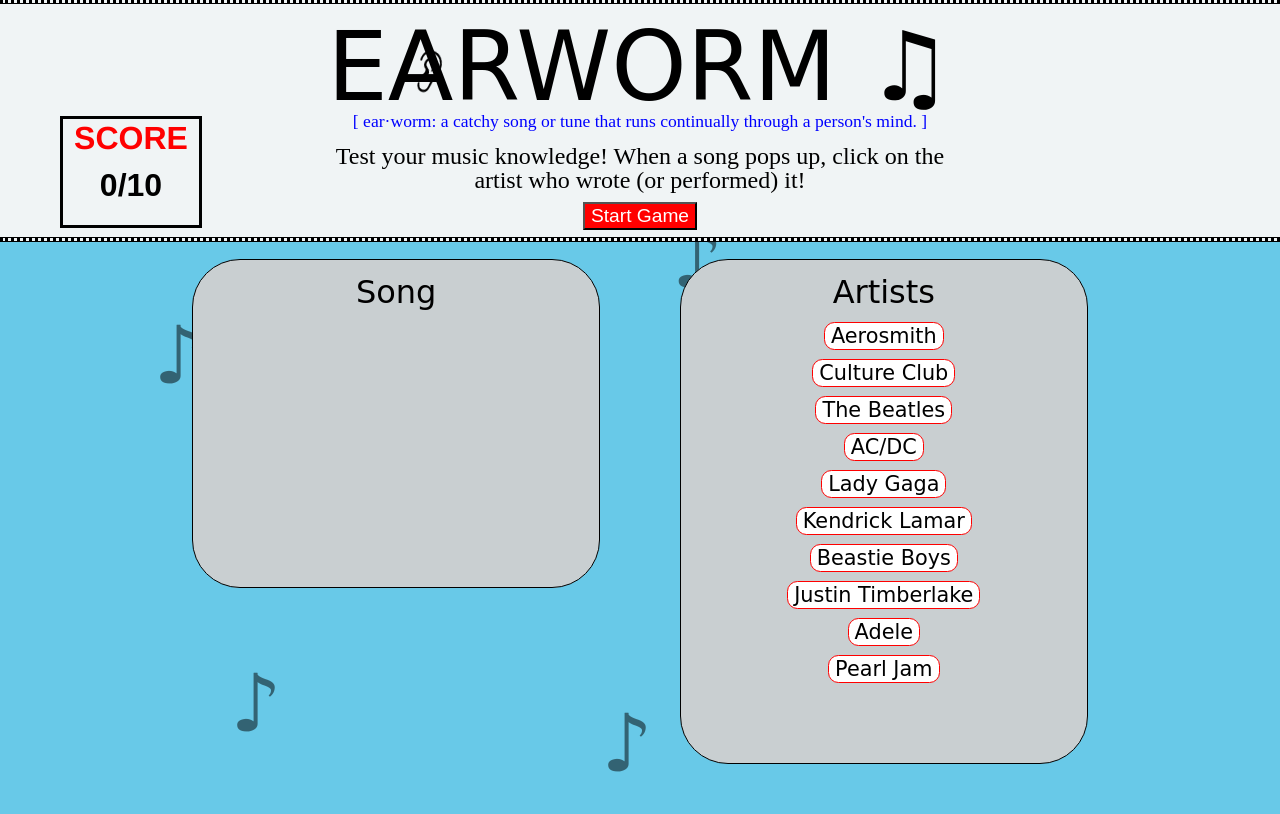
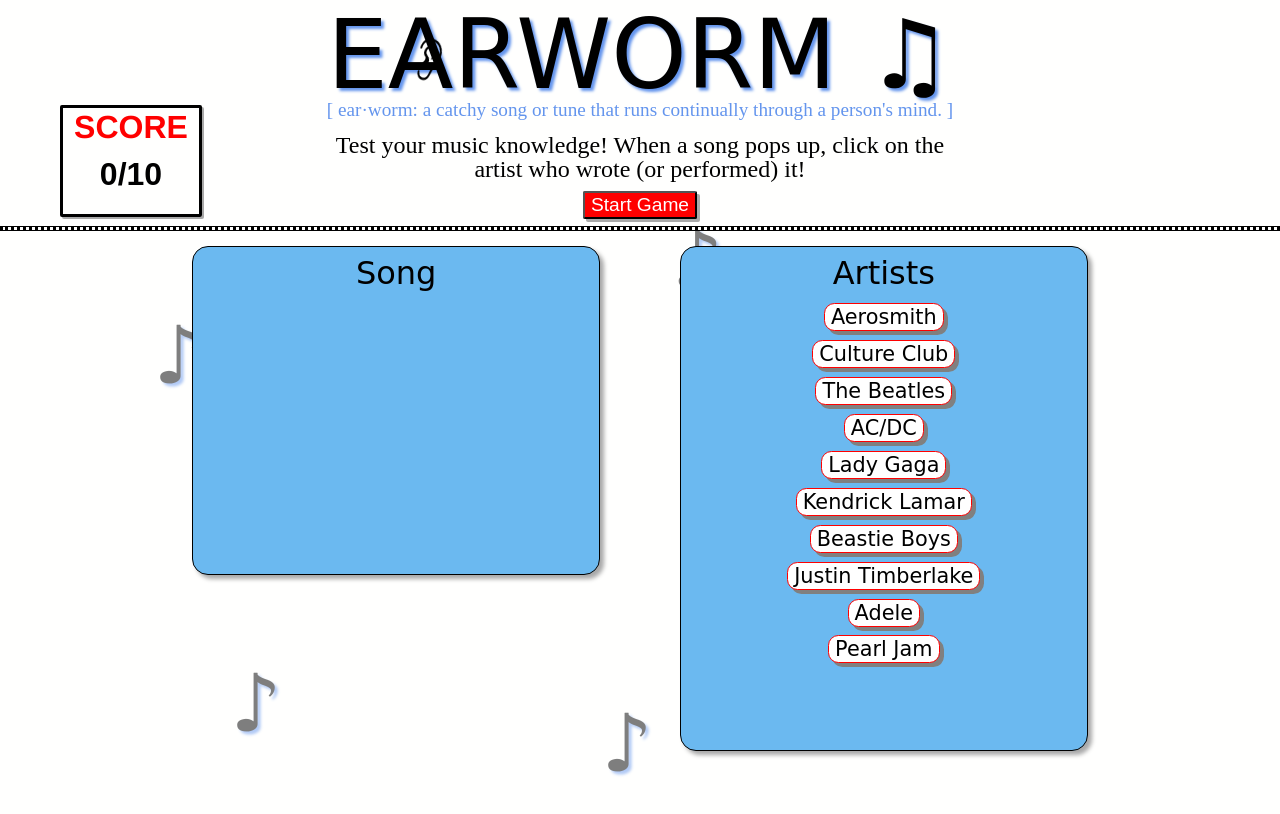
Before and after one commit to kerby51/Celebrity-Match-Game, a website: page index.html in a window 1280 px wide. Drawn offline with nearby package versions, Linux system fonts and the light colour scheme; a web font is replaced by a local one.

Commit message:
update some styling

```diff
--- a/stylesheets/styles.css
+++ b/stylesheets/styles.css
@@ -1,15 +1,15 @@
 body {
-  background-color: #68C9E8;
+  background-color: rgb(255,255,254);
 }
 
 header {
   text-align: center;
   position: fixed;
-  margin-top: 0em;
+  margin-top: -.75rem;
   padding-top: 1em;
   padding-bottom: .5em;
   width: 100%;
-  background-color: #F0F4F5;
+  background-color: rgb(255,255,254);
   border-top: 3px dotted #000;
   border-bottom: 3px dotted #000;
   box-shadow: inset 0 -1px 0 0 #000, inset 0 1px 0 0 #000, 0 1px 0 0 #000, 0 -1px 0 0 #000;
@@ -21,13 +21,14 @@
   text-align: center;
   margin-top: 1em;
   margin: 0 auto;
+  text-shadow: 3px 3px 3px cornflowerblue;
 }
 
 h3 {
-  font-size: 1.1rem;
+  font-size: 1.2rem;
   padding-bottom: 0.75em;
   margin-top: -1em;
-  color: blue;
+  color: cornflowerblue;
 }
 
 #ear {
@@ -63,25 +64,30 @@
 
 .song-list-column {
   padding: .2rem;
-  background-color: #C9CFD1;
+  /*background-color: #C9CFD1;*/
+  background-color: #6BB9F0;
   height: 20rem;
   width: 25rem;
   border: 1px solid black;
   float: left;
   /*padding: 1em;*/
   font-family: 'Cherry Swash', cursive;
-  border-radius: 3em;
-  top: 4rem;
+  border-radius: 1em;
+  margin-top: -.8rem;
+  box-shadow: 4px 4px 4px darkgray;
 }
 
 .artist-list-column {
   padding: .2rem;
-  background-color: #C9CFD1;
+  /*background-color: #C9CFD1;*/
+  background-color: #6BB9F0;
   height: 31rem;
   width: 25rem;
   border: 1px solid black;
   float: right;
-  border-radius: 3em;
+  border-radius: 1em;
+  margin-top: -.8rem;
+  box-shadow: 4px 4px 4px darkgray;
 }
 
 
@@ -107,6 +113,7 @@
   border: 1px solid red;
   background-color: white;
   border-radius: .5em;
+  box-shadow: 4px 4px gray;
  /* width: 14em;
   height: 11em;*/
 }
@@ -119,14 +126,13 @@
 #artist-list-title {
   font-size: 2em;
   font-family: 'Cherry Swash', cursive;
-  padding-top: 0.4em;
+  padding-top: 0.2em;
   padding-bottom: 0.3em;
-
 }
 
 .song-list-title {
   font-size: 2em;
-  padding-top: 0.4em;
+  padding-top: 0.2em;
   padding-bottom: 0.3em;
 }
 
@@ -140,6 +146,8 @@
   background-color: red;
   color: white;
   text-align: center;
+  border-radius: 2px;
+  box-shadow: 3px 3px darkgray;
 }
 
 #song-in-play {
@@ -156,12 +164,14 @@
 
 #score-box {
   border: 3px solid black;
+  border-radius: 2px;
   width: 130px;
   height: 100px;
   padding: 3px;
   position: absolute;
   left: 60px;
   bottom: 10px;
+  box-shadow: 2px 2px darkgray;
 }
 
 #score-box-header {
```
Also changed, not shown: README.MD, images/Earworm.png (added).
